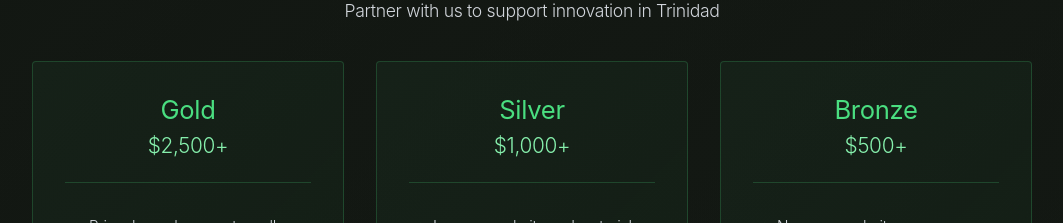
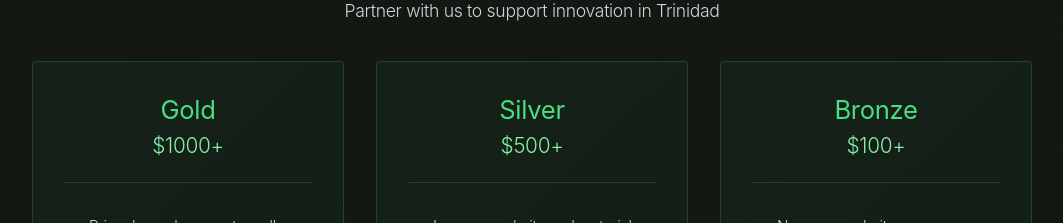
Before and after one commit to Logicium/hack-trinidad-forward, a Vue app: page /about in a window 1280 px wide. Shown: the part 1020-1243 px from the top of the page, without its empty margins (108-1171 px from the left). Built offline with nearby package versions, Linux system fonts and the light colour scheme.

Commit message:
Update sponsor details and tier contribution amounts
Replaced "Girls Who Code" with "InBank" in sponsor display. Adjusted contribution thresholds for sponsorship tiers: Gold to $1000+, Silver to $500+, and Bronze to $100+. These changes reflect updated sponsorship arrangements.

```diff
--- a/src/components/InfoSection.vue
+++ b/src/components/InfoSection.vue
@@ -169,7 +169,7 @@
                 <span>Apotome Labs</span>
               </div>
               <div class="sponsor-placeholder small">
-                <span>Girls Who Code</span>
+                <span>InBank</span>
               </div>
             </div>
           </div>
--- a/src/views/AboutView.vue
+++ b/src/views/AboutView.vue
@@ -42,7 +42,7 @@
           <div class="tier-card gold">
             <div class="tier-header">
               <h3>Gold</h3>
-              <p class="tier-amount">$2,500+</p>
+              <p class="tier-amount">$1000+</p>
             </div>
             <ul class="tier-benefits">
               <li>Prime logo placement on all materials</li>
@@ -57,7 +57,7 @@
           <div class="tier-card silver">
             <div class="tier-header">
               <h3>Silver</h3>
-              <p class="tier-amount">$1,000+</p>
+              <p class="tier-amount">$500+</p>
             </div>
             <ul class="tier-benefits">
               <li>Logo on website and materials</li>
@@ -71,7 +71,7 @@
           <div class="tier-card bronze">
             <div class="tier-header">
               <h3>Bronze</h3>
-              <p class="tier-amount">$500+</p>
+              <p class="tier-amount">$100+</p>
             </div>
             <ul class="tier-benefits">
               <li>Name on website</li>
```
